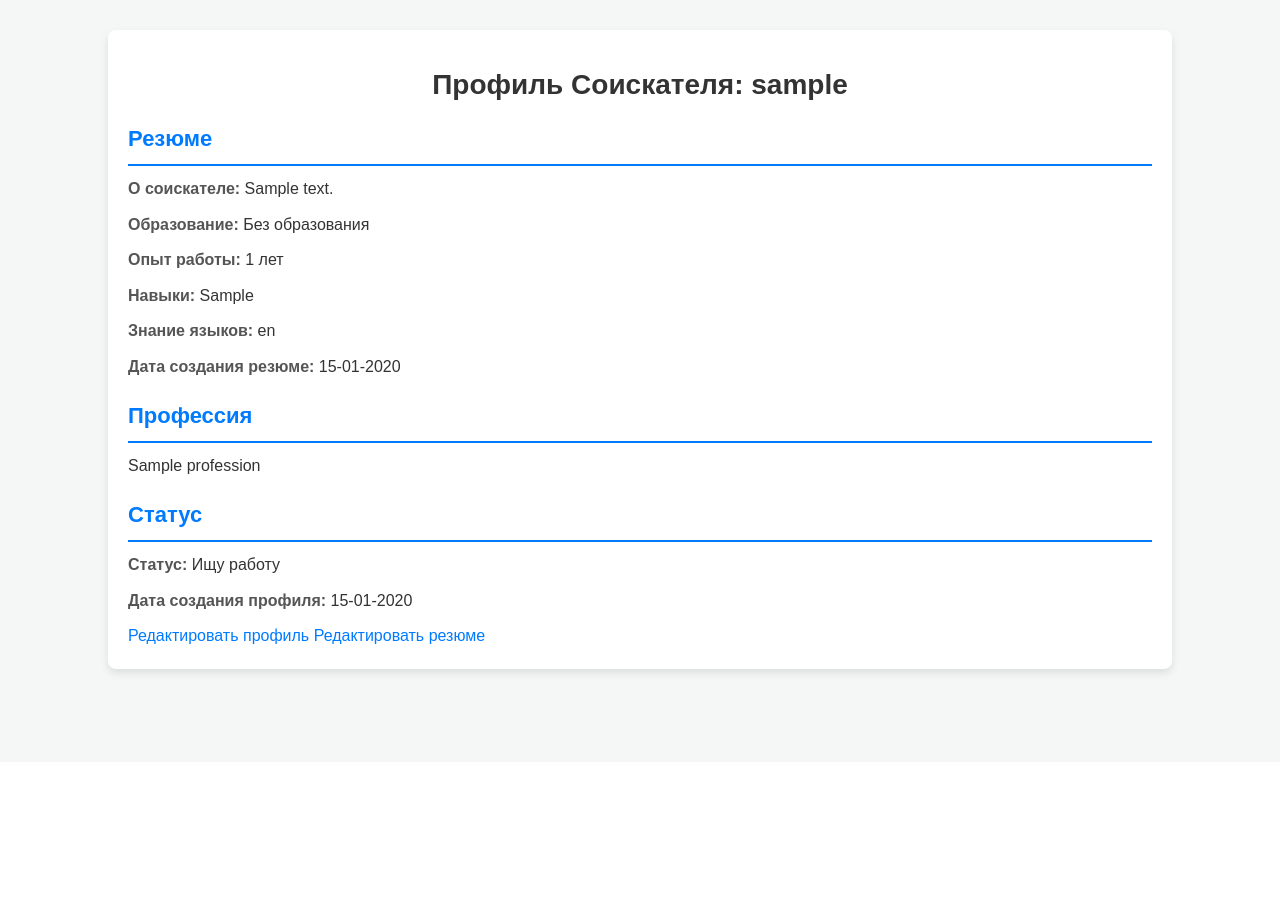
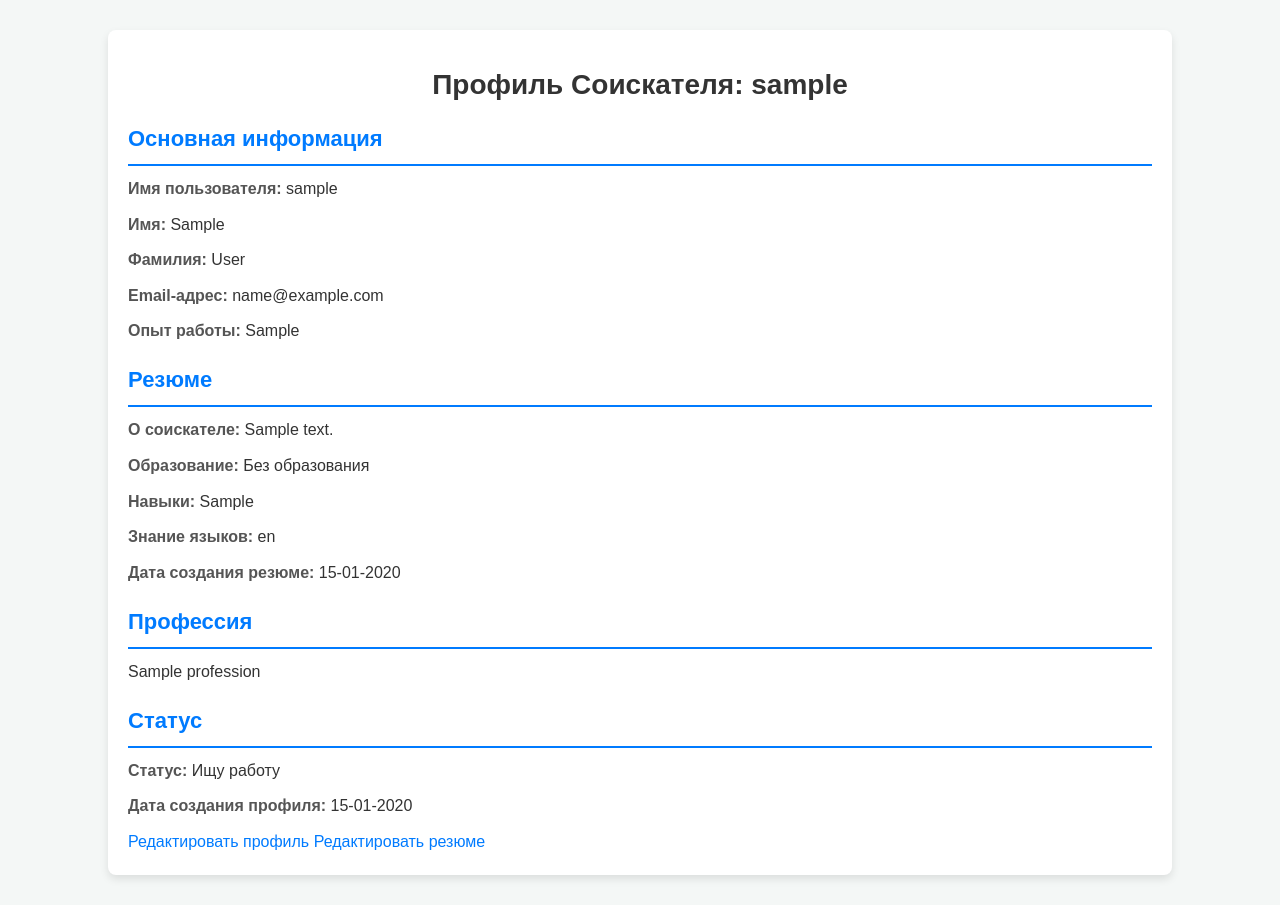
Before and after one commit to zhumka/HiredUp, a Django app: template users/templates/users/profile_jobseeker.html in a window 1280 px wide. Shown: the part 38-943 px from the top of the page. Before the commit the page ends 717 px from the top, so only its background shows below. Run offline with Django 5.2, Linux system fonts and the light colour scheme; tables that the repository leaves empty hold one stand-in row (values such as "Sample post"); the template is opened without the code that fills it: values that come from a table or form of the project are taken from there, most other values are stand-ins (such as "Sample title", 1, 10 or a date in 2020).

Commit message:
добавлена информация из таблицы User

```diff
--- a/users/templates/users/profile_jobseeker.html
+++ b/users/templates/users/profile_jobseeker.html
@@ -6,7 +6,6 @@
     <meta charset="UTF-8">
     <meta name="viewport" content="width=device-width, initial-scale=1.0">
     <link rel="stylesheet" type="text/css" href="{% static 'users/css/profile_jobseeker.css' %}">
-
 </head>
 <body>
 
@@ -27,11 +26,22 @@
         <h1 class="profile-title">Профиль Соискателя: {{ job_seeker_profile.user.username }}</h1>
 
         <div class="profile-info">
+            <h2>Основная информация</h2>
+            <p><strong>Имя пользователя:</strong> {{ job_seeker_profile.user.username }}</p>
+            <p><strong>Имя:</strong> {{ job_seeker_profile.user.first_name }}</p>
+            <p><strong>Фамилия:</strong> {{ job_seeker_profile.user.last_name }}</p>
+            <p><strong>Email-адрес:</strong> {{ job_seeker_profile.user.email }}</p>
+
+            <p>
+            <strong>Опыт работы:</strong>
+            {{ experience_display }}
+            </p>
+
+
             <h2>Резюме</h2>
             {% if job_seeker_profile.resume %}
                 <p><strong>О соискателе:</strong> {{ job_seeker_profile.resume.summary }}</p>
                 <p><strong>Образование:</strong> {{ job_seeker_profile.resume.get_education_display }}</p>
-                <p><strong>Опыт работы:</strong> {{ job_seeker_profile.experience }} лет</p>
                 <p><strong>Навыки:</strong> {{ job_seeker_profile.resume.skills }}</p>
                 <p><strong>Знание языков:</strong> {{ job_seeker_profile.resume.languages }}</p>
                 <p><strong>Дата создания резюме:</strong> {{ job_seeker_profile.resume.created_at|date:"d-m-Y" }}</p>
@@ -49,7 +59,7 @@
                 {% else %}
                     Не ищу работу
                 {% endif %}
-            </p> <!-- Отображаем статус -->
+            </p>
 
             <p><strong>Дата создания профиля:</strong> {{ job_seeker_profile.created_at|date:"d-m-Y" }}</p>
             <a href="{% url 'edit_profile' %}">Редактировать профиль</a>
```
